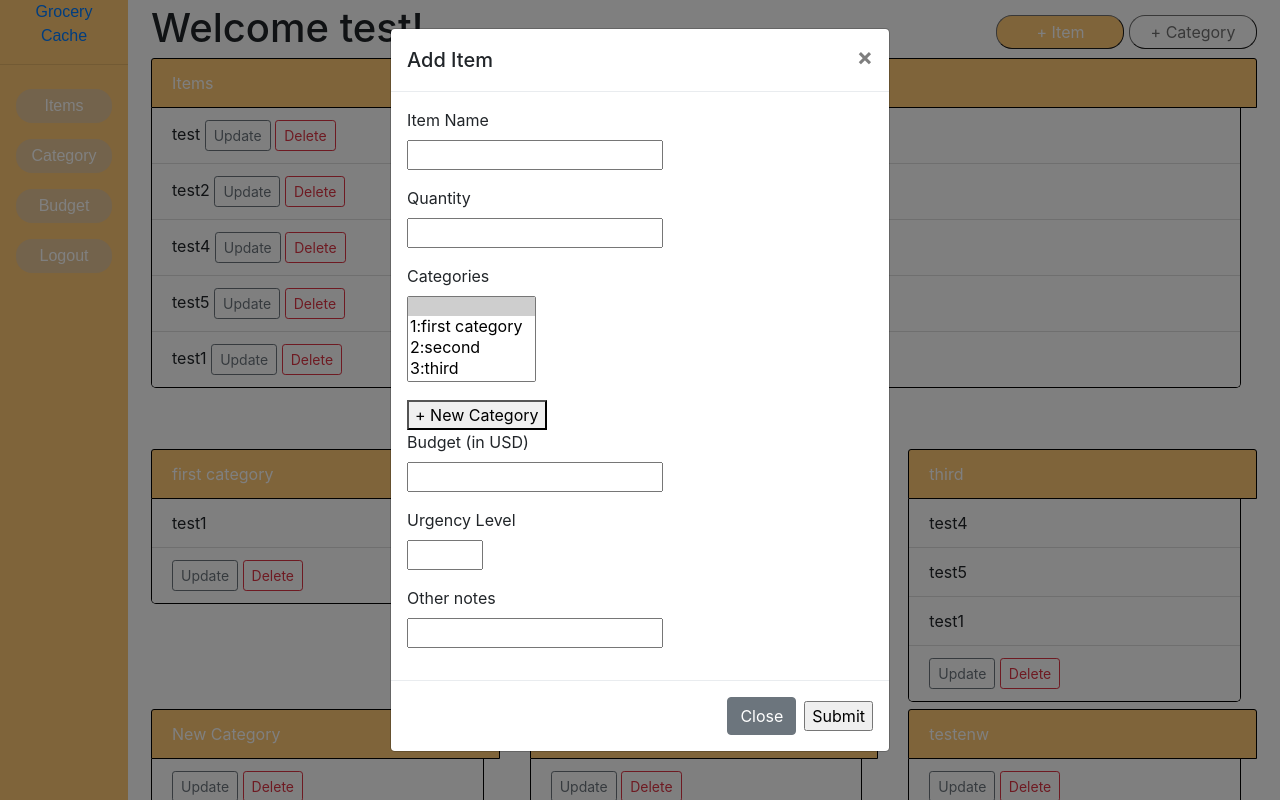
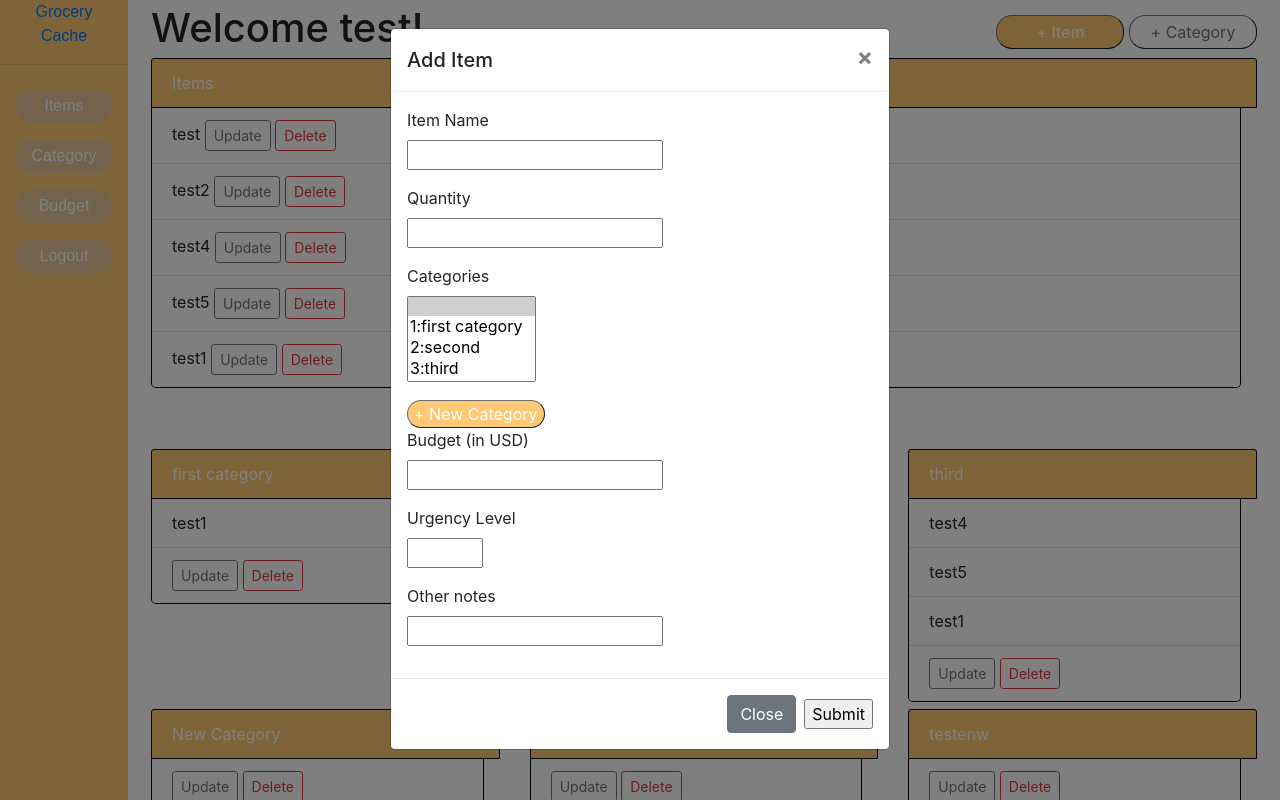
Before and after one commit to jessieAnhNguyen/Grocery-Cache, a Flask app: page / in a window 1280 px wide, after a click on "+ Item". Run offline with Flask 2, Linux system fonts and the light colour scheme; a user stored in the database is signed in; data comes from the database, SQL or seed files in the repository; both versions use the stored data as it was after the commit; some libraries are stand-ins or nearby versions.

Commit message:
styled the button. issue exists of the re-routing to categories

```diff
--- a/application/static/css/style.css
+++ b/application/static/css/style.css
@@ -50,6 +50,14 @@
 
 .addButtons{
     float: right;
+}
+
+.newCategory{
+    background-color: #FFC875;
+    color: white;
+    border-radius: 16px;
+    border-color: #707070;
+    border-width: 1px;
 }
 
 #addItem{
--- a/application/templates/Components/addButtons/addItems.html
+++ b/application/templates/Components/addButtons/addItems.html
@@ -57,7 +57,7 @@
                         <li style="color:red">{{error}}</li>
                         {%endfor%}
                     </ul>
-                    <button type="button" data-toggle="modal" data-target="#categoryModal">
+                    <button type="button" class = "newCategory"  data-toggle="modal" data-target="#categoryModal">
                         + New Category
                     </button>
                     <p>
--- a/application/templates/Components/addButtons/addItemsAndCategory.html
+++ b/application/templates/Components/addButtons/addItemsAndCategory.html
@@ -61,7 +61,7 @@
                         <li style="color:red">{{error}}</li>
                         {%endfor%}
                     </ul>
-                    <button type="button" data-toggle="modal" data-target="#categoryModal">
+                    <button type="button" class = "newCategory" data-toggle="modal" data-target="#categoryModal">
                         + New Category
                     </button>
                     <p>
```
Also changed, not shown: grocerycache.db.
